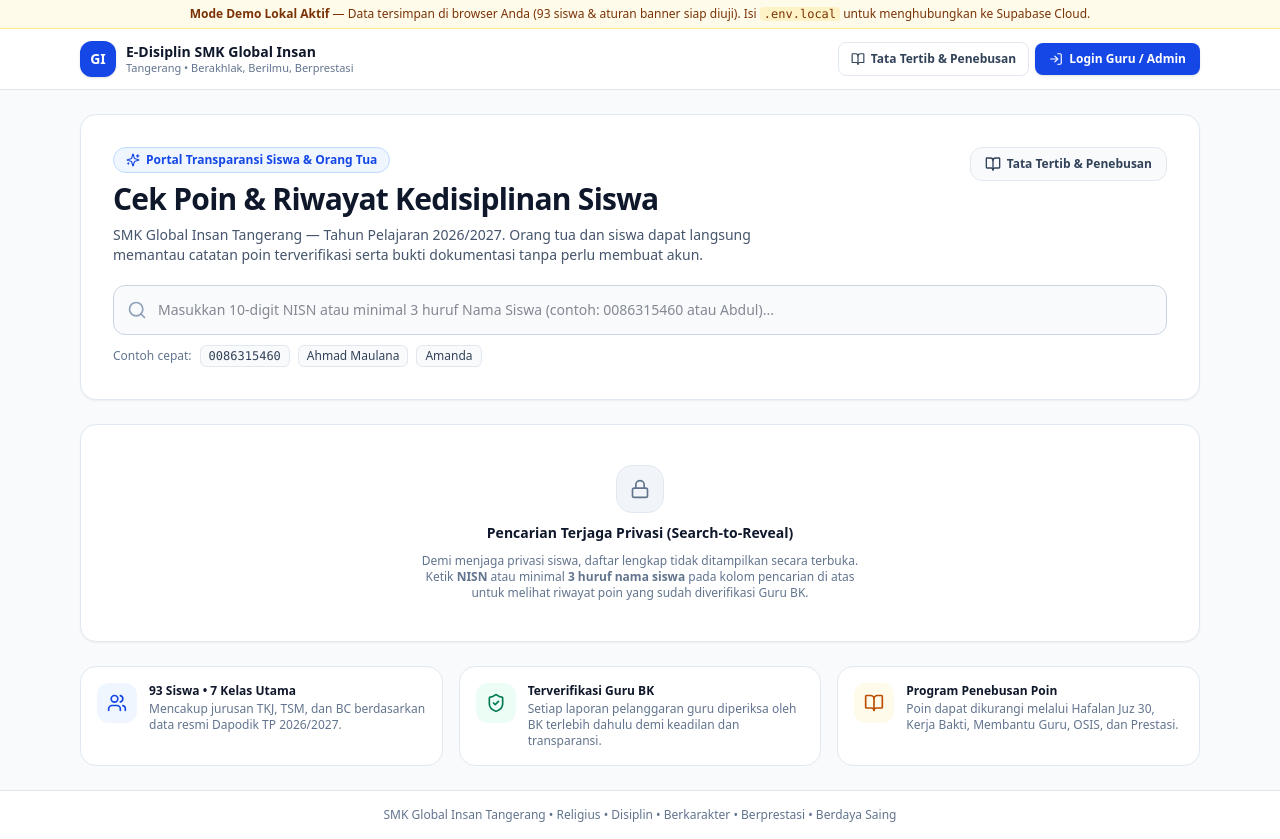
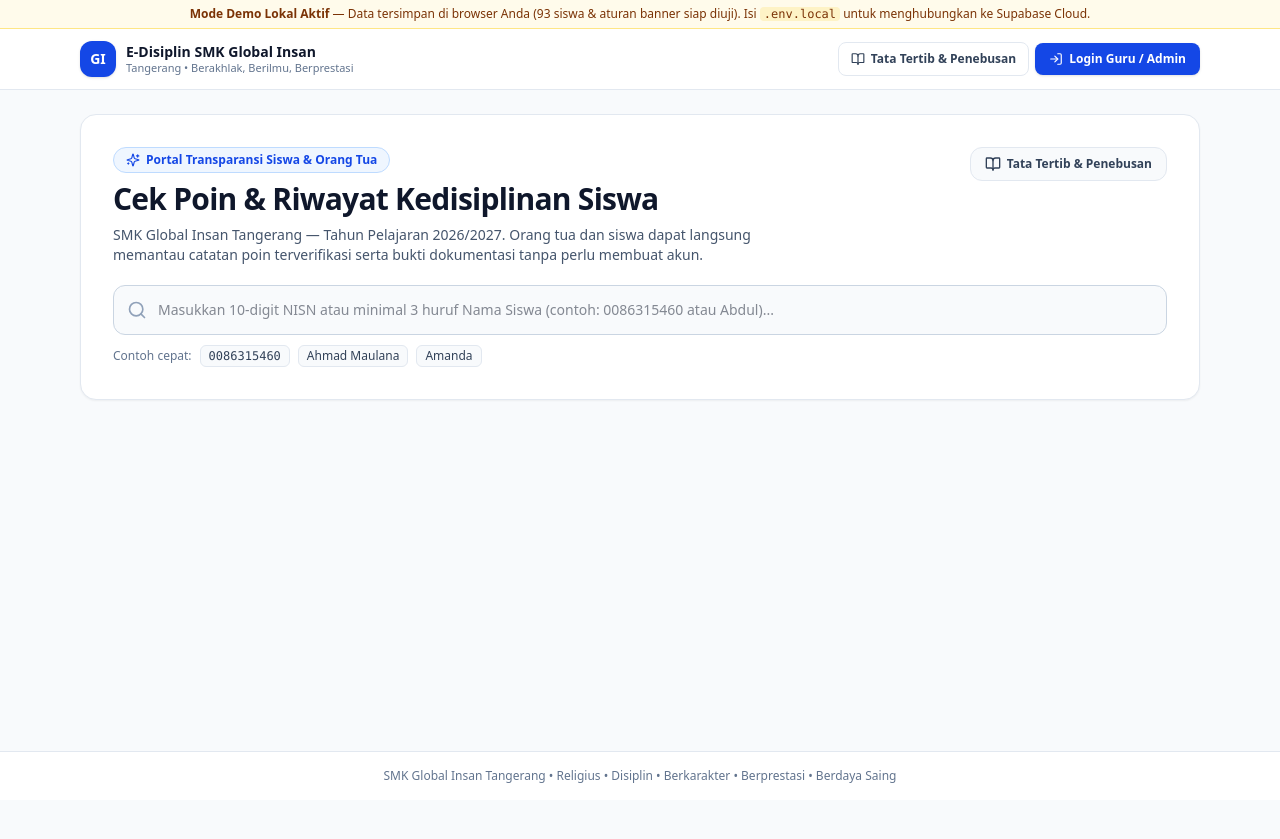
Before and after one commit to azukibeans12/edisiplin-smk-global-insan, a Next.js app: page / in a window 1280 px wide. After the commit the page ends 800 px from the top, so only its background shows below. Built offline with nearby package versions, Linux system fonts and the light colour scheme; no server answers.

Commit message:
Remove home page placeholder and info strip below search card

```diff
--- a/src/app/page.tsx
+++ b/src/app/page.tsx
@@ -2,7 +2,7 @@
 
 import React, { useEffect, useState } from "react";
 import Link from "next/link";
-import { ArrowRight, BookOpen, Lock, Search, ShieldCheck, Sparkles, Users } from "lucide-react";
+import { ArrowRight, BookOpen, Search, Sparkles } from "lucide-react";
 import { useApp, type PublicSearchHit } from "@/lib/store";
 import { getDisiplinStage } from "@/lib/disiplin";
 import { RulesModal } from "@/components/RulesModal";
@@ -104,19 +104,10 @@ export default function HomePage() {
         </div>
       </section>
 
-      {/* Search Results Box (Search-to-Reveal Privacy Guard) */}
+      {/* Search Results Box (Shown only once a query of >= 3 chars is entered) */}
+      {query.trim().length >= 3 && (
         <section className="bg-white border border-slate-200 rounded-2xl overflow-hidden shadow-xs">
-        {query.trim().length < 3 ? (
-          <div className="p-8 md:p-10 text-center space-y-2.5">
-            <div className="w-12 h-12 rounded-2xl bg-slate-100 border border-slate-200 mx-auto flex items-center justify-center text-slate-500">
-              <Lock className="w-5 h-5" />
-            </div>
-            <h2 className="text-sm font-bold text-slate-900">Pencarian Terjaga Privasi (Search-to-Reveal)</h2>
-            <p className="text-xs text-slate-500 max-w-md mx-auto">
-              Demi menjaga privasi siswa, daftar lengkap tidak ditampilkan secara terbuka. Ketik <strong>NISN</strong> atau minimal <strong>3 huruf nama siswa</strong> pada kolom pencarian di atas untuk melihat riwayat poin yang sudah diverifikasi Guru BK.
-            </p>
-          </div>
-        ) : searching ? (
+          {searching ? (
             <div className="p-8 text-center text-xs text-slate-500">Mencari data siswa...</div>
           ) : results.length === 0 ? (
             <div className="p-8 text-center space-y-1">
@@ -170,37 +161,7 @@ export default function HomePage() {
             </div>
           )}
         </section>
-
-      {/* Info Strip */}
-      <section className="grid grid-cols-1 md:grid-cols-3 gap-4">
-        <div className="bg-white border border-slate-200 rounded-2xl p-4 flex items-start gap-3">
-          <div className="p-2.5 rounded-xl bg-blue-50 text-blue-700">
-            <Users className="w-5 h-5" />
-          </div>
-          <div>
-            <div className="text-xs font-bold text-slate-900">93 Siswa • 7 Kelas Utama</div>
-            <p className="text-xs text-slate-500 mt-0.5">Mencakup jurusan TKJ, TSM, dan BC berdasarkan data resmi Dapodik TP 2026/2027.</p>
-          </div>
-        </div>
-        <div className="bg-white border border-slate-200 rounded-2xl p-4 flex items-start gap-3">
-          <div className="p-2.5 rounded-xl bg-emerald-50 text-emerald-700">
-            <ShieldCheck className="w-5 h-5" />
-          </div>
-          <div>
-            <div className="text-xs font-bold text-slate-900">Terverifikasi Guru BK</div>
-            <p className="text-xs text-slate-500 mt-0.5">Setiap laporan pelanggaran guru diperiksa oleh BK terlebih dahulu demi keadilan dan transparansi.</p>
-          </div>
-        </div>
-        <div className="bg-white border border-slate-200 rounded-2xl p-4 flex items-start gap-3">
-          <div className="p-2.5 rounded-xl bg-amber-50 text-amber-700">
-            <BookOpen className="w-5 h-5" />
-          </div>
-          <div>
-            <div className="text-xs font-bold text-slate-900">Program Penebusan Poin</div>
-            <p className="text-xs text-slate-500 mt-0.5">Poin dapat dikurangi melalui Hafalan Juz 30, Kerja Bakti, Membantu Guru, OSIS, dan Prestasi.</p>
-          </div>
-        </div>
-      </section>
+      )}
 
       {rulesOpen && <RulesModal onClose={() => setRulesOpen(false)} />}
     </div>
```
Lines whose indentation alone changed are shown as unchanged.
